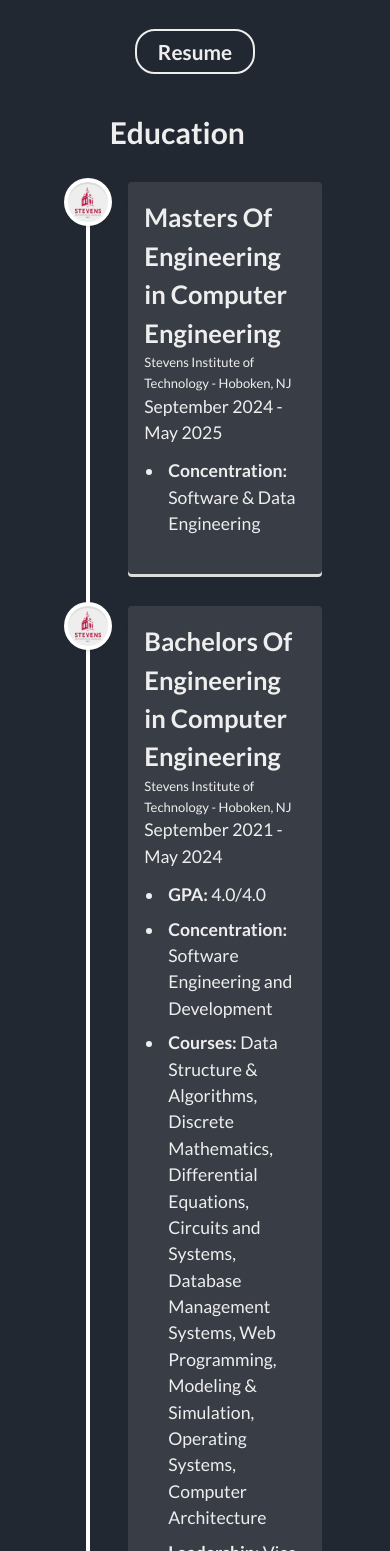
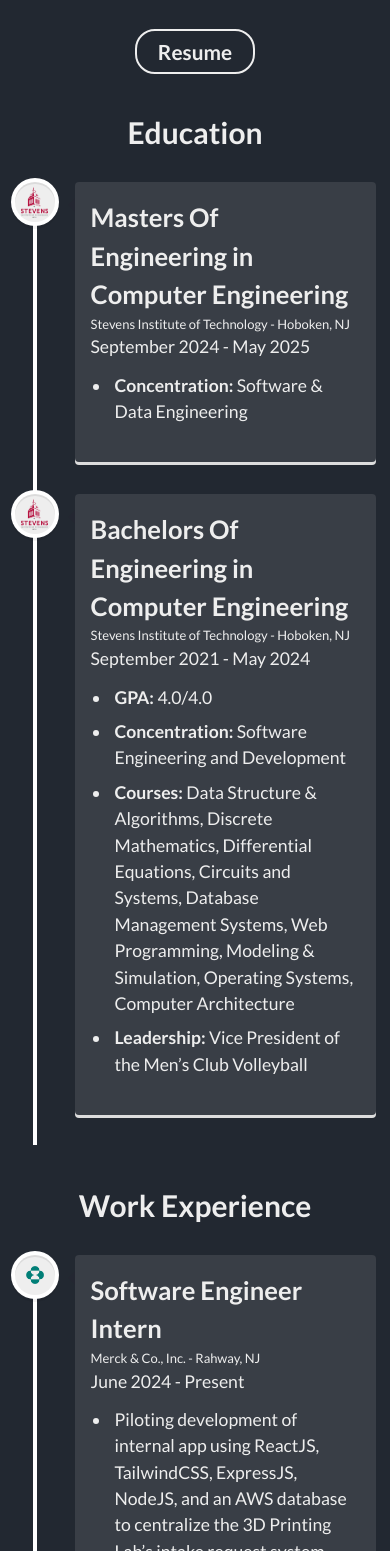
Before and after one commit to h-pyo/updated-portfolio, a React (Vite) app: page / in a window 390 px wide. Shown: the part 2557-4108 px from the top of the page. Built offline with nearby package versions, Linux system fonts and the light colour scheme.

Commit message:
Added to experience section and added new skill

```diff
--- a/src/components/Experience.tsx
+++ b/src/components/Experience.tsx
@@ -8,7 +8,7 @@ import EducationCard from './EducationCard';
 
 const Experience = () => {
   return (
-    <section className='grid place-content-center py-[60px] px-[100px] w-[100vw] max-w-full' data-aos="fade-up" data-aos-once="true" id='experience'>
+    <section className='grid place-content-center py-[60px] sm:px-[5px] px-[100px] w-[100vw] max-w-full' data-aos="fade-up" data-aos-once="true" id='experience'>
       <div className="text-[3rem] font-bold text-center underline decoration-2 decoration-[#9ea0a5] underline-offset-[10px]">Experience</div>
       <div className="mt-[25px] grid place-content-center">
           <a
@@ -20,7 +20,7 @@ const Experience = () => {
           </a>
         </div>
       <div className="flex flex-col ">
-        <div className='text-3xl font-bold mt-10 ml-12'>Education</div>
+        <div className='text-3xl font-bold mt-10 ml-12 sm:text-center sm:ml-0'>Education</div>
         <VerticalTimeline layout='1-column-left'>
           {
             educations.map((education, index) => (
@@ -32,7 +32,7 @@ const Experience = () => {
           }
         </VerticalTimeline>
 
-        <div className='text-3xl font-bold mt-10 ml-12'>Work Experience</div>
+        <div className='text-3xl font-bold mt-10 ml-12 sm:text-center sm:ml-0'>Work Experience</div>
         <VerticalTimeline layout='1-column-left'>
           {
             workExperiences.map((experience, index) => (
--- a/src/components/Skills.tsx
+++ b/src/components/Skills.tsx
@@ -13,6 +13,7 @@ import mongo from '../images/mongo.png';
 import tailwind from '../images/tailwind.png';
 import typescript from '../images/typescript.png';
 import next from '../images/next.png';
+import EC2 from '../images/EC2.png';
 import AOS from 'aos';
 import 'aos/dist/aos.css';
 import { useEffect } from 'react';
@@ -82,6 +83,10 @@ const Skills = () => {
             image={next}
             description="Next.js"
           />
+          <SkillItem
+            image={EC2}
+            description='AWS EC2'
+          />
         </div>
       </div>
     </section>
--- a/src/components/config/experiences.ts
+++ b/src/components/config/experiences.ts
@@ -10,6 +10,7 @@ const workExperiences = [
     points: [
       "Piloting development of internal app using ReactJS, TailwindCSS, ExpressJS, NodeJS, and an AWS database to centralize the 3D Printing Lab’s intake request system which saves close to 500 hours from troubleshooting current system issues.",
       "Leveraging Autodesk and internal APIs with OAuth to securely integrate the new internal application’s functionalities, ensuring authentication and seamless communication between system components for improved performance.",
+      "Employing AWS EC2 for scalable and reliable app deployment, ensuring high availability and cost-effective hosting.",
       "Utilizing Power Automate to streamline workflows for project requests and increase efficiency through automation.",
       "Coordinating through Scrum methodology and weekly standups, enhancing team development and communication."
     ]
```
Also changed, not shown: src/images/EC2.png (added).
